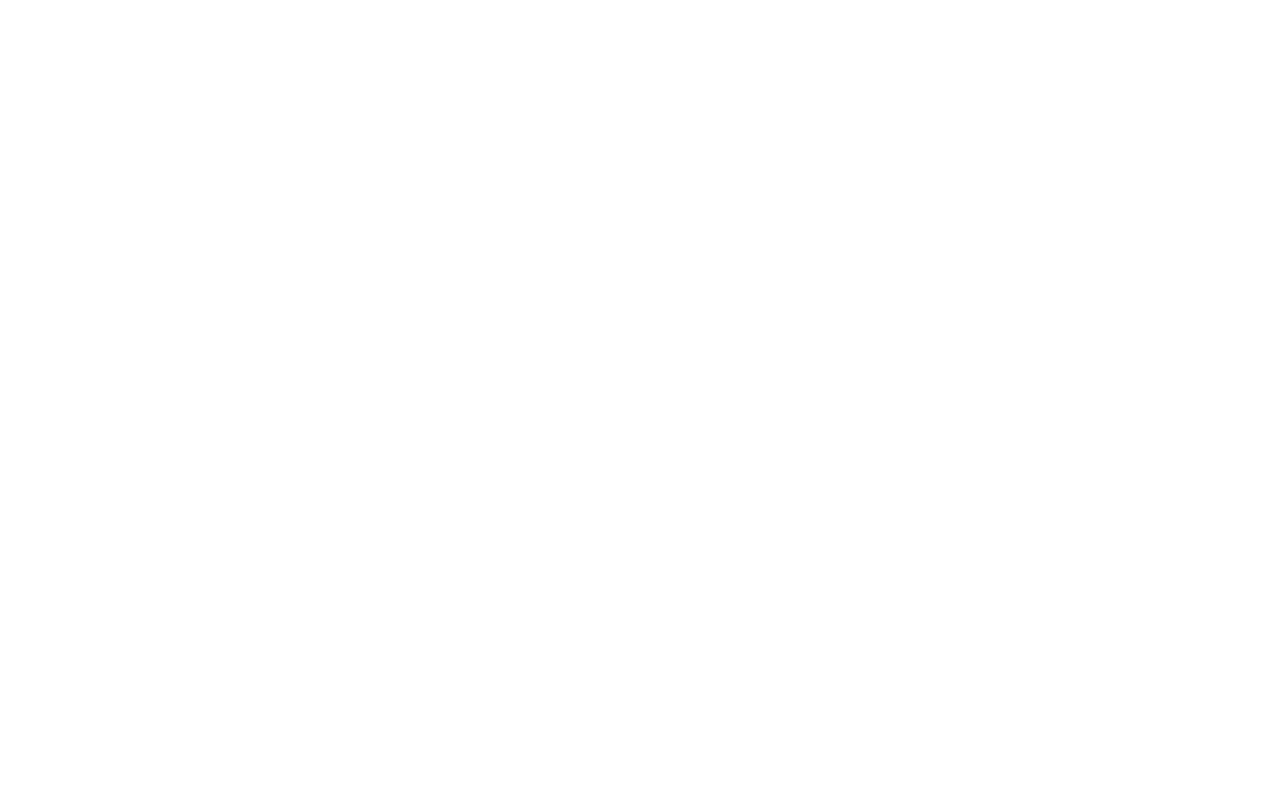
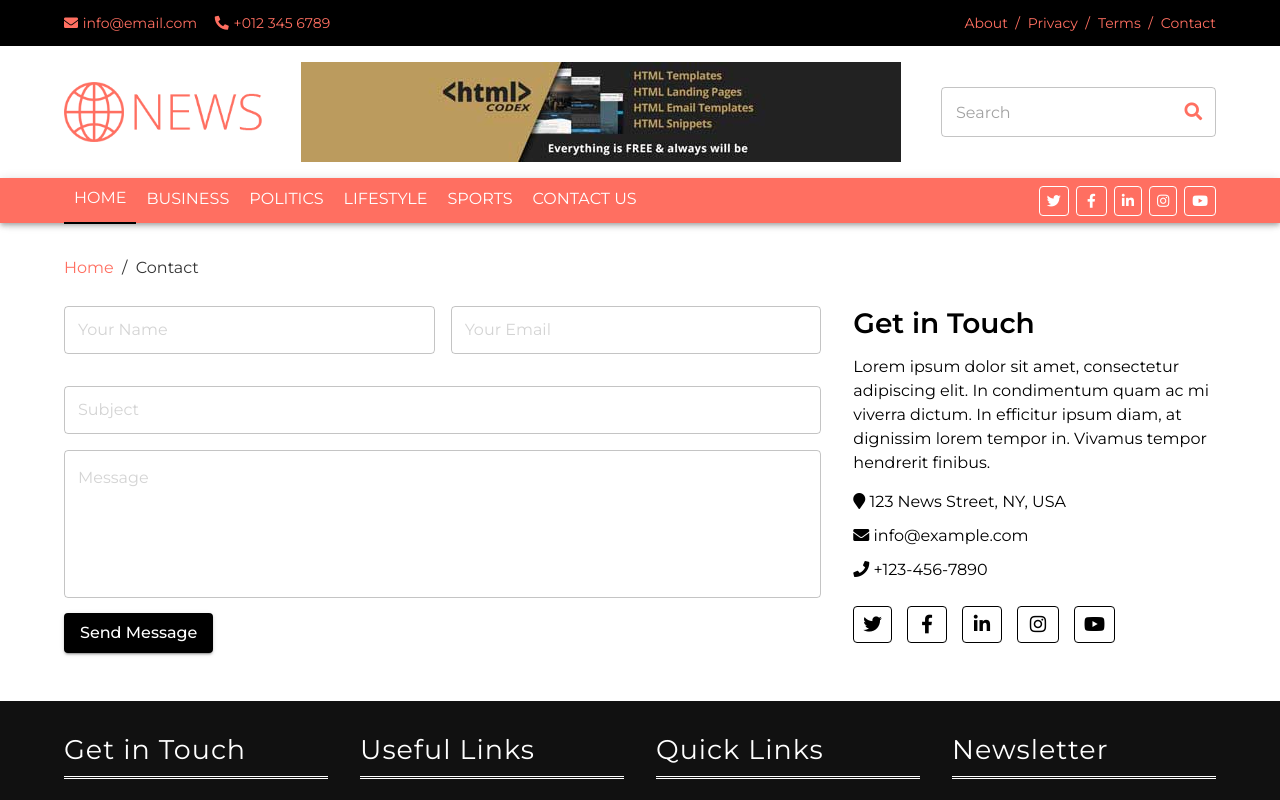
Before and after one commit to ShrutiShinde418/news-portal, a React (Create React App) app in the folder client/: page /contact in a window 1280 px wide. Before the commit this address had no page. Shown: the top 800 px of the page. Built offline with nearby package versions, Linux system fonts and the light colour scheme.

Commit message:
Shruti (#6)
* footer and navbar

* contact page and other changes

```diff
--- a/client/src/App.js
+++ b/client/src/App.js
@@ -1,7 +1,8 @@
 import "./App.css";
 import { Routes, Route } from "react-router-dom";
-import Home from "./components/Home";
+import HomePage from "./pages/HomePage";
 import { createTheme, ThemeProvider } from "@mui/material/styles";
+import ContactPage from "./pages/ContactPage";
 
 const theme = createTheme({
   palette: {
@@ -9,18 +10,19 @@ const theme = createTheme({
       main: "#FF6F61",
     },
   },
-  typography:{
-    fontFamily:"Montserrat",
+  typography: {
+    fontFamily: "Montserrat",
     fontWeightBold: 600,
     fontWeightRegular: 400,
-  }
+  },
 });
 
 const App = () => {
   return (
     <ThemeProvider theme={theme}>
       <Routes>
-        <Route path="/" element={<Home />} />
+        <Route path="/" element={<HomePage />} />
+        <Route path="/contact" element={<ContactPage />} />
       </Routes>
     </ThemeProvider>
   );
--- /dev/null
+++ b/client/src/components/ContactForm.js
@@ -0,0 +1,199 @@
+import React from "react";
+import { Link } from "react-router-dom";
+import {
+  Grid,
+  Typography,
+  Container,
+  FormControl,
+  OutlinedInput,
+  Button,
+} from "@mui/material";
+import { makeStyles } from "@mui/styles";
+
+const useStyles = makeStyles((theme) => ({
+  root: {
+    marginTop: "2rem",
+    "& .MuiTypography-body1": {
+      color: theme.palette.common.black,
+      fontSize: "16px",
+      marginBottom: "10px",
+    },
+    "& .MuiTypography-h6": {
+      fontSize: "16px",
+      fontWeight: theme.typography.fontWeightRegular,
+      color: "#353535",
+    },
+    "& .MuiButton-contained": {
+      backgroundColor: theme.palette.common.black,
+      color: theme.palette.common.white,
+      textTransform: "none",
+      fontSize: "16px",
+      "&:hover": {
+        backgroundColor: theme.palette.primary.main,
+      },
+    },
+    "& .MuiOutlinedInput-input": {
+      height: "15px",
+      color: "#999999",
+    },
+  },
+  pagination: {
+    "& a": {
+      color: theme.palette.primary.main,
+      textDecoration: "none",
+    },
+    "& a:hover": {
+      color: theme.palette.common.black,
+    },
+  },
+  description: {
+    marginBottom: "15px",
+    fontSize: "16px",
+  },
+  social: {
+    marginTop: "2rem",
+    "& a": {
+      margin: "10px 15px 0 0",
+      padding: "9px",
+      textAlign: "center",
+      background: theme.palette.common.white,
+      borderRadius: "4px",
+      width: "40px",
+      height: "40px",
+      fontSize: "14px",
+      border: `1px solid ${theme.palette.common.black}`,
+    },
+    "& a:first-of-type": { marginLeft: 0 },
+    "& a:hover": {
+      background: theme.palette.primary.main,
+      border: `1px solid ${theme.palette.primary.main}`,
+      "& i": {
+        color: theme.palette.common.white,
+      },
+    },
+    "& i": {
+      color: theme.palette.common.black,
+    },
+  },
+}));
+
+const ContactForm = () => {
+  const classes = useStyles();
+  return (
+    <Container className={classes.root}>
+      <Typography
+        component="h1"
+        variant="h6"
+        className={classes.pagination}
+        sx={{ marginBottom: "25px" }}
+      >
+        <Link to="/">Home</Link> &nbsp;/&nbsp; Contact
+      </Typography>
+      <Grid container spacing={4}>
+        <Grid item md={8}>
+          <form>
+            <Grid container spacing={2}>
+              <Grid item md={6} sx={{ marginBottom: "1rem" }}>
+                <FormControl fullWidth>
+                  <OutlinedInput placeholder="Your Name" required type="text" />
+                </FormControl>
+              </Grid>
+              <Grid item md={6} sx={{ marginBottom: "1rem" }}>
+                <FormControl fullWidth>
+                  <OutlinedInput
+                    placeholder="Your Email"
+                    required
+                    type="email"
+                  />
+                </FormControl>
+              </Grid>
+              <Grid item md={12}>
+                <FormControl fullWidth>
+                  <OutlinedInput placeholder="Subject" required type="text" />
+                </FormControl>
+              </Grid>
+              <Grid item md={12}>
+                <FormControl fullWidth>
+                  <OutlinedInput
+                    placeholder="Message"
+                    multiline
+                    minRows={5}
+                    maxRows={5}
+                    required
+                    type="text"
+                  />
+                </FormControl>
+              </Grid>
+            </Grid>
+            <Button variant="contained" style={{ marginTop: "15px" }}>
+              Send Message
+            </Button>
+          </form>
+        </Grid>
+        <Grid item md={4}>
+          <Typography
+            component="h2"
+            variant="h4"
+            sx={{
+              marginBottom: "15px",
+              fontWeight: "bold",
+              fontSize: "28px",
+            }}
+          >
+            Get in Touch
+          </Typography>
+          <Typography
+            component="h3"
+            variant="subtitle1"
+            sx={{
+              marginBottom: "15px",
+              fontSize: "16px",
+              lineHeight: 1.5,
+            }}
+          >
+            Lorem ipsum dolor sit amet, consectetur adipiscing elit. In
+            condimentum quam ac mi viverra dictum. In efficitur ipsum diam, at
+            dignissim lorem tempor in. Vivamus tempor hendrerit finibus.
+          </Typography>
+          <Typography component="h2" variant="body1">
+            <i className="fa fa-map-marker"></i>&nbsp;123 News Street, NY, USA
+          </Typography>
+          <Typography component="h2" variant="body1">
+            <i className="fa fa-envelope"></i>&nbsp;info@example.com
+          </Typography>
+          <Typography>
+            <i className="fa fa-phone"></i>&nbsp;+123-456-7890
+          </Typography>
+          <div className={classes.social}>
+            <Link to="#">
+              <i className="fab fa-twitter fa-lg"></i>
+            </Link>
+            <Link to="#">
+              <i
+                className="fab fa-facebook-f fa-lg"
+                style={{ width: "20px" }}
+              ></i>
+            </Link>
+            <Link to="#">
+              <i
+                className="fab fa-linkedin-in fa-lg"
+                style={{ width: "20px" }}
+              ></i>
+            </Link>
+            <Link to="#">
+              <i
+                className="fab fa-instagram fa-lg"
+                style={{ width: "22px" }}
+              ></i>
+            </Link>
+            <Link to="#">
+              <i className="fab fa-youtube fa-lg"></i>
+            </Link>
+          </div>
+        </Grid>
+      </Grid>
+    </Container>
+  );
+};
+
+export default ContactForm;
--- a/client/src/components/Footer.js
+++ b/client/src/components/Footer.js
@@ -42,14 +42,14 @@ const useStyles = makeStyles((theme) => ({
       width: "35px",
       height: "35px",
       fontSize: "14px",
+      "&:hover": {
+        background: theme.palette.primary.main,
+        "& i": {
+          color: theme.palette.common.white,
+        },
+      },
     },
     "& a:first-of-type": { marginLeft: 0 },
-    "& a:hover": {
-      background: theme.palette.primary.main,
-      "& i": {
-        color: theme.palette.common.white,
-      },
-    },
     "& i": {
       color: theme.palette.common.black,
     },
@@ -66,10 +66,10 @@ const useStyles = makeStyles((theme) => ({
       textDecoration: "none",
       fontFamily: theme.typography.fontFamily,
       transition: "0.5s",
-    },
-    "& li a:hover": {
-      color: theme.palette.primary.main,
-      paddingLeft: "10px",
+      "&:hover": {
+        color: theme.palette.primary.main,
+        paddingLeft: "10px",
+      },
     },
     "& li a i": {
       paddingRight: "5px",
@@ -231,9 +231,9 @@ const Footer = () => {
                     height: "35px",
                     borderRadius: "4px",
                   },
-                  "& .MuiOutlinedInput-root:hover":{
-                    border:"1px solid #FFF",
-                  }
+                  "& .MuiOutlinedInput-root:hover": {
+                    border: "1px solid #FFF",
+                  },
                 }}
               >
                 <OutlinedInput
@@ -243,6 +243,7 @@ const Footer = () => {
                     </InputAdornment>
                   }
                   placeholder="Your email here"
+                  inputProps={{ type: "email" }}
                 />
               </FormControl>
             </div>
--- a/client/src/components/Navbar.js
+++ b/client/src/components/Navbar.js
@@ -102,9 +102,9 @@ const useStyles = makeStyles((theme) => ({
       textDecoration: "none",
       color: theme.palette.common.white,
       padding: "10px 10px 15px 10px",
-    },
-    "& a:hover": {
-      borderBottom: `2px solid ${theme.palette.common.black}`,
+      "&:hover": {
+        borderBottom: `2px solid ${theme.palette.common.black}`,
+      },
     },
   },
   social: {
@@ -161,7 +161,7 @@ const Navbar = () => {
               <Link to="/">
                 <span>Terms</span> &nbsp;/
               </Link>
-              <Link to="/">
+              <Link to="/contact">
                 <span>Contact</span>
               </Link>
             </div>
@@ -196,6 +196,7 @@ const Navbar = () => {
               }}
               placeholder="Search"
               classes={classes.search}
+              inputProps={{ type: "text" }}
             />
           </FormControl>
         </Box>
@@ -218,6 +219,7 @@ const Navbar = () => {
               <NavLink to="/">POLITICS</NavLink>
               <NavLink to="/">LIFESTYLE</NavLink>
               <NavLink to="/">SPORTS</NavLink>
+              <NavLink to="/contact">CONTACT US</NavLink>
             </div>
             <div className={classes.social}>
               <Link to="/">
--- /dev/null
+++ b/client/src/pages/ContactPage.js
@@ -0,0 +1,16 @@
+import React, { Fragment } from "react";
+import ContactForm from "../components/ContactForm";
+import Footer from "../components/Footer";
+import Navbar from "../components/Navbar";
+
+const ContactPage = () => {
+  return (
+    <Fragment>
+      <Navbar />
+      <ContactForm />
+      <Footer />
+    </Fragment>
+  );
+};
+
+export default ContactPage;
--- a/client/src/components/Home.js
+++ b/client/src/pages/HomePage.js
@@ -1,6 +1,6 @@
 import React from "react";
-import Navbar from "./Navbar";
-import Footer from "./Footer";
+import Navbar from "../components/Navbar";
+import Footer from "../components/Footer";
 
 const Home = () => {
   return (
```
